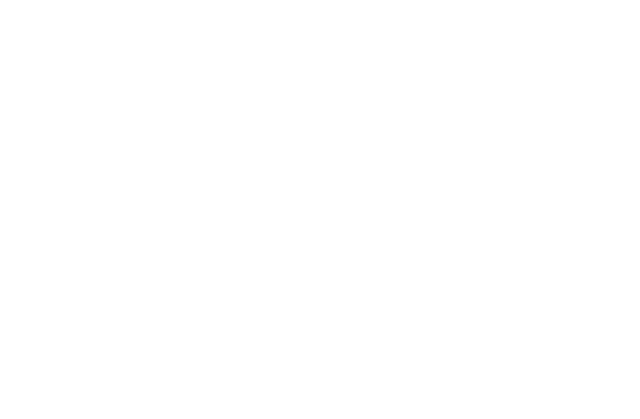
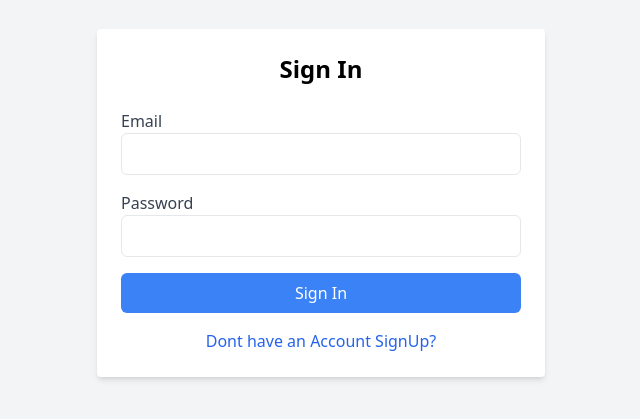
Before and after one commit to quantanmreaper/Snackify, a React (Vite) app in the folder snack-app/: page /signin in a window 1280 px wide. Before the commit this address had no page. Shown: the part 197-616 px from the top of the page, without its empty margins (319-959 px from the left). Built offline with nearby package versions, Linux system fonts and the light colour scheme.

Commit message:
Sign In form and signup form modification

```diff
--- a/snack-app/src/App.jsx
+++ b/snack-app/src/App.jsx
@@ -5,6 +5,7 @@
 import Cart from "./pages/Cart";
 import Profile from "./pages/UserAccount";
 import SignUpForm from "./components/SignUpForm";
+import SignInForm from "./components/SignInForm";
 //Importing Context Providers for Cart Management
 /* import {CartProvider} from "./context/CartContext";
 import {AuthProvider} from "./context/AuthContext";
@@ -25,6 +26,7 @@
                   <Route path="/cart" element={<Cart />}></Route>
                   <Route path="/profile" element={<Profile />}></Route>
                   <Route path="/signup" element={<SignUpForm />}></Route>
+                  <Route path="/signin" element={<SignInForm />}></Route>
               </Routes>
            </Router>
 
--- /dev/null
+++ b/snack-app/src/components/SignInForm.jsx
@@ -0,0 +1,99 @@
+import React, { useState } from 'react';
+import {FaGoogle, FaFacebook} from 'react-icons/fa';
+import {Link} from "react-router-dom";
+
+const SignInForm = () => {
+    const [email, setEmail] = useState("");
+    const [password, setPassword] = useState("");
+
+    const validateEmail = (email) => {
+        if (!email.trim()) return "Email is required";
+        if (!email.includes('@')) return "Email must contain @ symbol";
+        return "";
+    };
+
+    const handleChange = (e,fieldName) => {
+        const value = e.target.value;
+
+        switch(fieldName){
+            case "email":
+                setEmail(value);
+                break;
+            case "password":
+                setPassword(value);
+                break;
+            default:
+                break;
+        }
+    };
+
+    const handleSubmit = async (e) => {
+        e.preventDefault();
+
+        const emailError = validateEmail(email);
+        if (emailError) {
+            alert(emailError);
+            return;
+        }
+
+        try {
+            // Mock API call - replace with your actual signup logic
+            console.log("Form submitted successfully", {
+                fullname, email, password, userType
+            });
+
+            // Successful submission logic would go here
+            alert("Sign up successful!");
+
+        } catch (error) {
+            console.error("Signup error:", error);
+            alert("An error occurred during signup. Please try again.");
+        } finally {
+            setIsSubmitting(false);
+        }
+    };
+
+    return(
+        <div className="min-h-screen bg-gray-100 flex items-center justify-center">
+            <div className="bg-white p-6 rounded shadow-md w-full max-w-md">
+            <h2 className="text-2xl font-bold mb-6 text-center">Sign In</h2>
+            <form onSubmit={handleSubmit}>
+            <div className="mb-4">
+                <label className="block text-gray-700">Email</label>
+                <input
+                  type="text"
+                  className={`w-full px-4 py-2 border rounded-md focus:outline-none focus:ring-2 focus:ring-blue-400`}
+                  value={email}
+                  onChange={(e) => handleChange(e, 'email')}
+                  required
+                />
+              </div>
+
+              <div className="mb-4">
+                <label className="block text-gray-700">Password</label>
+                <input
+                  type="password"
+                  className={`w-full px-4 py-2 border rounded-md focus:outline-none focus:ring-2 focus:ring-blue-400`}
+                  value={password}
+                  onChange={(e) => handleChange(e, 'password')}
+                  required
+                />
+              </div>
+
+              <button className="w-full bg-blue-500 text-white py-2 rounded-md hover:bg-blue-900 transition duration-300">
+                Sign In
+                </button>
+
+              <div className="mt-4 text-center">
+                <Link to="/signup" className="text-blue-600 hover:text-purple-800">Dont have an Account SignUp?</Link>
+                </div>
+
+            </form>
+            </div>
+
+        </div>
+
+    );
+}
+
+export default SignInForm;
--- a/snack-app/src/components/SignUpForm.jsx
+++ b/snack-app/src/components/SignUpForm.jsx
@@ -1,5 +1,6 @@
 import React, { useState } from 'react';
 import {FaGoogle, FaFacebook} from 'react-icons/fa';
+import {Link} from "react-router-dom";
 
 const SignUpForm = () => {
     // Form field states
@@ -238,7 +239,7 @@
             </div>
 
             <div className="mt-4 text-center">
-              <a href="/signin" className="text-blue-500">Already have an account? Sign In</a>
+              <Link to="/signin" className="text-blue-500 hover:text-purple-800">Already have an account? Sign In</Link>
             </div>
           </div>
         </div>
```
